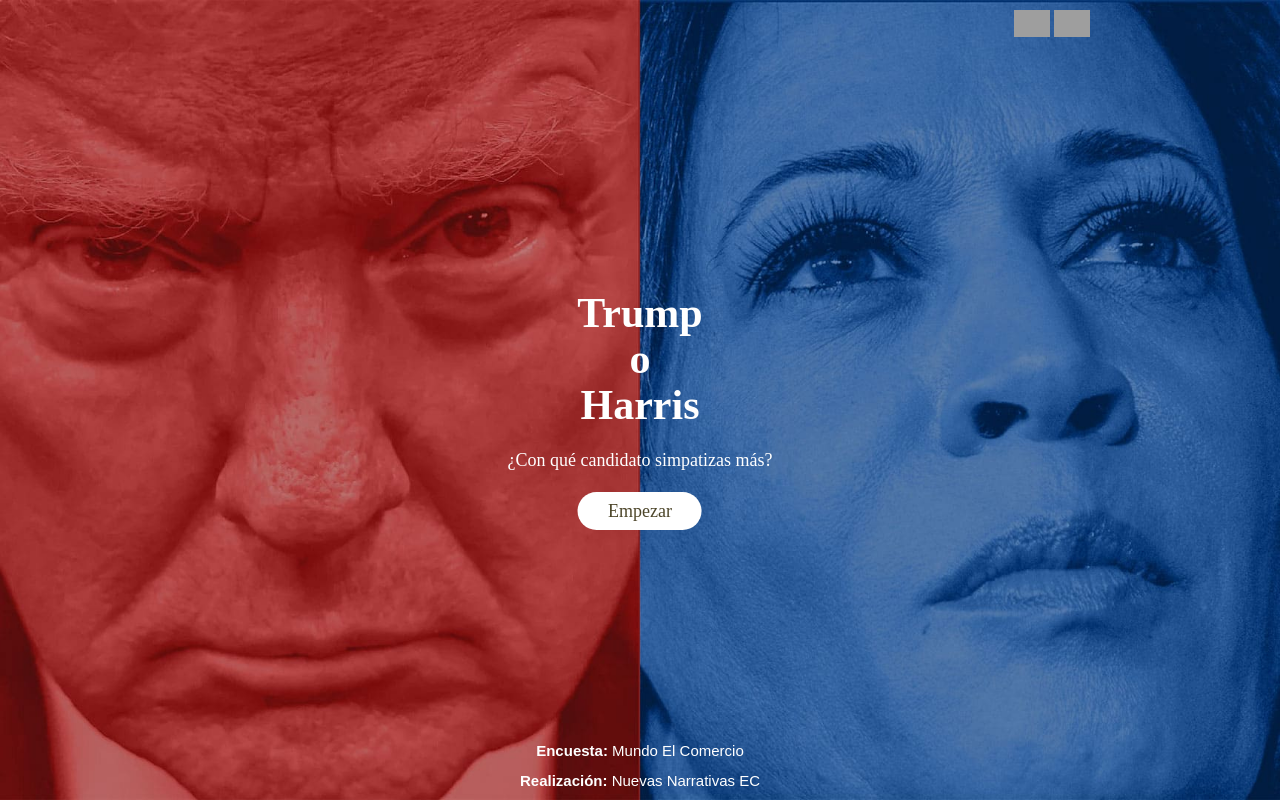
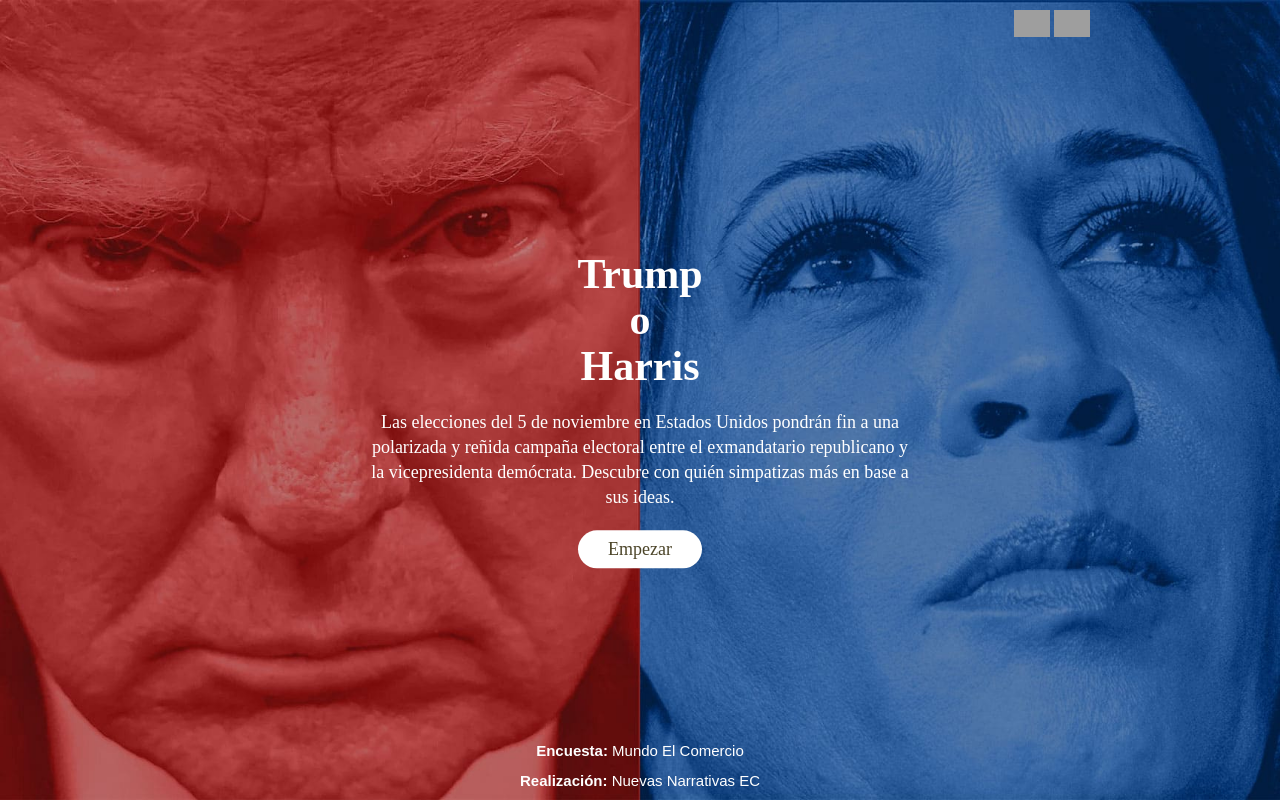
Before and after one commit to nuevasnarrativasec/trivia-trump-harris, a plain HTML site: page index.html in a window 1280 px wide. Drawn offline with nearby package versions, Linux system fonts and the light colour scheme; grey boxes are pictures that could not be loaded.

Commit message:
correciones

```diff
--- a/css/style.css
+++ b/css/style.css
@@ -122,9 +122,9 @@ body{
             }
         .box-titular p{
             color: #fff;
-            font: 18px / 1.3 "Noto Serif KR", serif;
+            font: 18px / 1.4 "Noto Serif KR", serif;
             margin: 20px auto;
-            max-width: 530px;
+            max-width: 550px;
         }
             .box-titular p span{
                 font-weight: 700;
--- a/index.html
+++ b/index.html
@@ -15,7 +15,7 @@
     <link rel="preconnect" href="https://fonts.gstatic.com" crossorigin>
     <link href="https://fonts.googleapis.com/css2?family=Noto+Serif+KR:wght@200..900&display=swap" rel="stylesheet">
 
-    <link rel="stylesheet" href="./css/style.css?v8">
+    <link rel="stylesheet" href="./css/style.css?v9">
 
     <style>
         #gpt_zocalo,
@@ -70,7 +70,7 @@
                 Harris
             </h1>
             <p>
-                ¿Con qué candidato simpatizas más?
+                Las elecciones del 5 de noviembre en Estados Unidos pondrán fin a una polarizada y reñida campaña electoral entre el exmandatario republicano y la vicepresidenta demócrata. Descubre con quién simpatizas más en base a sus ideas.
             </p>
             <button onclick="startQuiz()">Empezar</button>
         </div>
@@ -117,7 +117,7 @@
                         <input type="radio" name="q2" value='Trump'>A. “Cuanto más alto sea el arancel, más probable es que la empresa venga a EE.UU., y construya una fábrica en EE.UU. para no tener que pagar el arancel”.
                     </label>
                     <label>
-                        <input type="radio" name="q2" value='Harris'>B. "Mi plan económico fortalecerá la economía de Estados Unidos porque fortalecerá las pequeñas empresas. El de [mi rival] la debilitará".
+                        <input type="radio" name="q2" value='Harris'>B. "No se puede simplemente lanzar la idea de imponer aranceles de manera generalizada, y ese es parte del problema con Donald Trump […] Vamos a tener que asegurarnos de que las grandes corporaciones y los multimillonarios paguen la parte que les corresponde".
                     </label>
                 </div>
                 <div class="box-botones">
@@ -298,7 +298,7 @@
             const descriptions = {
                 'Trump': '<img src="./img/bg-resultado-trump.jpg" alt="Trump" width="100%"><h4 id="trump"><span>Te identificas con</span>Donald Trump</h4><p><span>Tus posturas en temas clave te acercan más a las ideas y propuestas del candidato republicano Donald Trump.</span> El expresidente ha centrado su campaña en la promesa de mano dura frente a la inmigración y ha prometido deportaciones masivas. En cuanto a la economía propone extender los recortes de impuestos promulgados en el 2017 para beneficiar a individuos y empresas por igual y volver a imponer aranceles a la mayoría de los productos extranjeros, sobre todo a aquellos procedentes de China.</p>',
                 'Harris': '<img src="./img/bg-resultado-harris.jpg" alt="Harris" width="100%"><h4 id="harris"><span>Te identificas con</span>Kamala Harris</h4><p><span>Tus posturas en temas clave te acercan más a las ideas y propuestas de la candidata demócrata Kamala Harris.</span> La vicepresidenta ha dicho que el sistema de inmigración es fallido y que debe arreglarlo. Responsabiliza a Trump por haber bloqueado una iniciativa bipartidista que hubiera podido aportar algunas soluciones al espinoso tema. En cuanto a la economía busca mayores beneficios fiscales para las familias de clase media y trabajadora, pero aumentando los impuestos para los más ricos. </p>',
-                'Empate': '<img src="./img/bg-header-interior.jpg" alt="Empate" width="100%"><h4 id="empate"><span>¡Es un empate!</span></h4><p>Parece que te identificas por igual con las posturas de Donald Trump y Kamala Harris. Tus respuestas sugieren una mezcla de ideas que podrían alinearse con ambas figuras políticas.</p>'
+                'Empate': '<img src="./img/bg-header-interior.jpg" alt="Empate" width="100%"><h4 id="empate"><span>¡Es un empate!</span></h4><p>Parece que tienes ideas compatibles a las de Kamala Harris y Donald Trump en los temas que más le preocupan a los estadounidenses.</p>'
             };
 
             const answers = new FormData(form);
```
